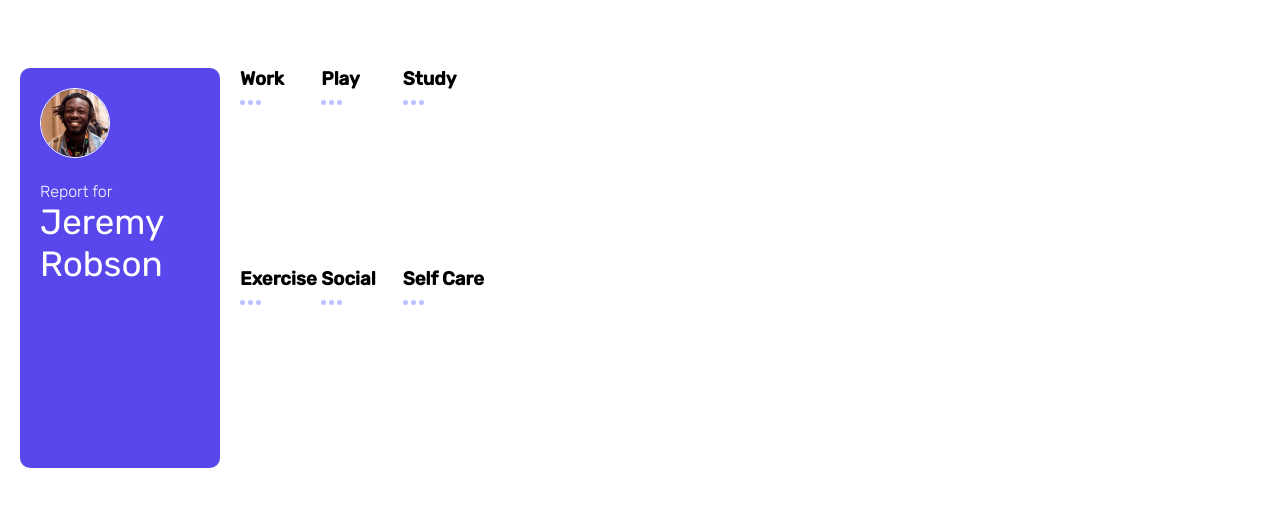
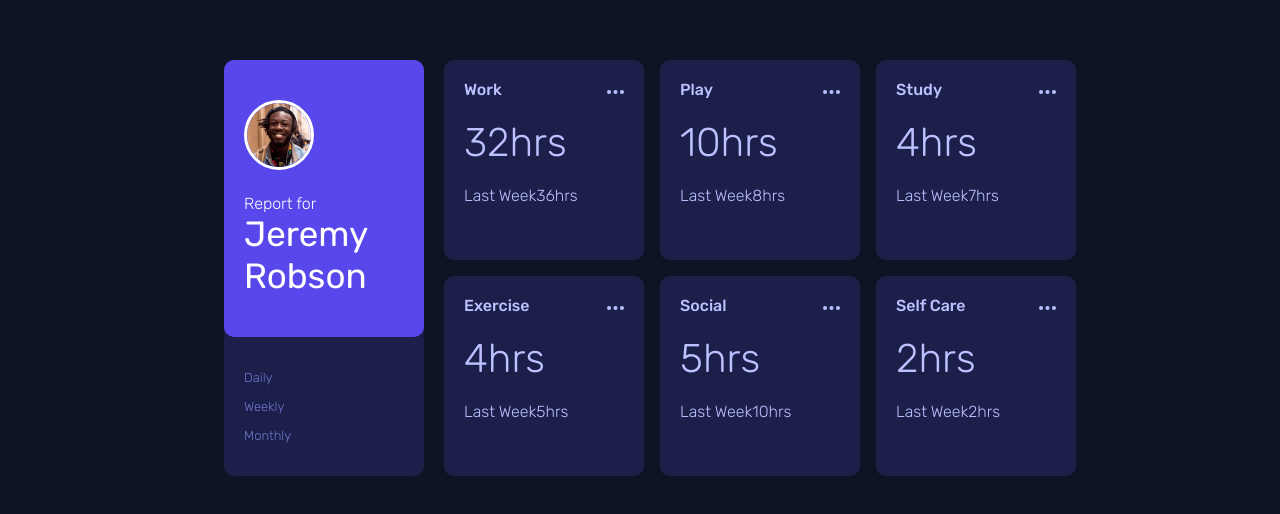
Before and after one commit to tomito26/time-tracking-dashboard, a React (Create React App) app: page / in a window 1280 px wide. Shown: the part 132-646 px from the top of the page. Built offline with nearby package versions, Linux system fonts and the light colour scheme.

Commit message:
styled the different activities and the duration taken

```diff
--- a/src/components/Duration.js
+++ b/src/components/Duration.js
@@ -1,11 +1,16 @@
 import ellipsis from '../images/icon-ellipsis.svg'
 
 const Duration = ({ timeDuration }) =>{
+    console.log(timeDuration.timeframes)
     return(
-    <div>
-        <div className="activity">
+    <div className="card">
+        <div className="activity-header">
             <h3>{timeDuration.title}</h3>
             <img src={ellipsis} alt="ellipsis" />
+        </div>
+        <div className="activity-body">
+            <p className="current">{timeDuration.timeframes.weekly.current}hrs</p>
+            <p className="previous">Last Week{timeDuration.timeframes.weekly.previous}hrs</p>
         </div>
     </div>
     );
--- a/src/components/Durations.js
+++ b/src/components/Durations.js
@@ -3,7 +3,7 @@ import Duration from "./Duration";
 const Durations = ({ time }) =>{
     return(
     <div className="cards">
-        {time.map(timeDuration => <Duration timeDuration={timeDuration}/>)}
+        {time.map((timeDuration,index)=> <Duration key={index} timeDuration={timeDuration}/>)}
     </div>
     );
 };
--- a/src/components/Header.js
+++ b/src/components/Header.js
@@ -3,11 +3,16 @@ import profile from '../images/image-jeremy.png';
 const Header = () =>{
     return(
     <header>
-        <img src={profile} alt="jeremy profile" />
-        <div className="header-title">
+        <div className="profile">
+            <img src={profile} alt="jeremy profile" />
             <p>Report for</p>
             <h2>Jeremy Robson</h2>
         </div>
+        <ul className="nav">
+            <li><a href="#daily">Daily</a></li>
+            <li><a href="#weekly">Weekly</a></li>
+            <li><a href="#monthly">Monthly</a></li>
+        </ul>
     </header>
     );
 };
--- a/src/index.css
+++ b/src/index.css
@@ -6,9 +6,9 @@
 }
 body{
   height: 100vh;
-  /* background-color:  ; */
+  background-color:  hsl(226, 43%, 10%);
   display: flex;
-  /* justify-content: c; */
+  justify-content: center;
   align-items: center;
   font-family: 'Rubik', sans-serif;
   font-weight: 300;
@@ -19,33 +19,98 @@ body{
 }
 header{
   width: 200px;
+  margin:0 20px;
+  background-color: hsl(235, 46%, 20%);
+  border-radius: 10px;
+
+}
+.profile{
   background-color: hsl(246, 80%, 60%);
-  margin:0 20px;
-  padding: 20px;
+  padding: 40px 20px;
   border-radius: 10px;
+
 }
-header img{
+.profile img{
   height: 70px;
   margin-bottom: 20px;
-  border: 1px solid #fff;
+  border: 3px solid #fff;
   border-radius: 100%;
 }
-.header-title p{
+.profile p{
   font-family: 'Rubik', sans-serif;
   font-weight: 300;
   color: #fff;
   font-size: 16px;
 
 }
-.header-title h2{
+.profile h2{
   font-family: 'Rubik', sans-serif;
   color: #fff;
   font-size: 35px;
   font-weight: 400;
   /* margin-top: 10px; */
 }
+.nav{
+  background-color: hsl(235, 46%, 20%);
+  width: 100%;
+  border-radius: 10px;
+  list-style: none;
+  padding: 20px;
+
+}
+.nav li{
+  margin-top: 10px;
+}
+.nav li a{
+  text-decoration: none;
+  color: hsl(235, 45%, 61%);
+  font-family: 'Rubik', sans-serif;
+  font-weight: 300;
+  font-size: 13px;
+
+}
+.nav li a:hover{
+  color: hsl(236, 100%, 87%);
+}
+
 .cards{
   display: grid;
-  grid-template-columns: repeat(3,1fr);
+  grid-template-columns: repeat(3,200px);
   grid-auto-rows: minmax(200px,auto);
+  grid-gap: 1em;
+
+
 }
+.card{
+  background-color: hsl(235, 46%, 20%);
+  border-radius: 10px;
+  padding: 20px;
+}
+.activity-header{
+  display: flex;
+  justify-content: space-between;
+}
+.activity-header img{
+  height: 4px;
+  object-fit: cover;
+  margin-top: 10px;
+}
+.activity-header h3{
+  font-family: 'Rubik', sans-serif;
+  font-weight: 500;
+  color: hsl(236, 100%, 87%);
+  font-size: 16px;
+}
+.current{
+  font-size: 40px;
+  color: hsl(236, 100%, 87%);
+  font-family: 'Rubik', sans-serif;
+  margin-top: 20px;
+
+}
+.previous{
+  color: hsl(236, 100%, 87%);
+  font-family: 'Rubik', sans-serif;
+  margin-top: 20px;
+
+}
```
